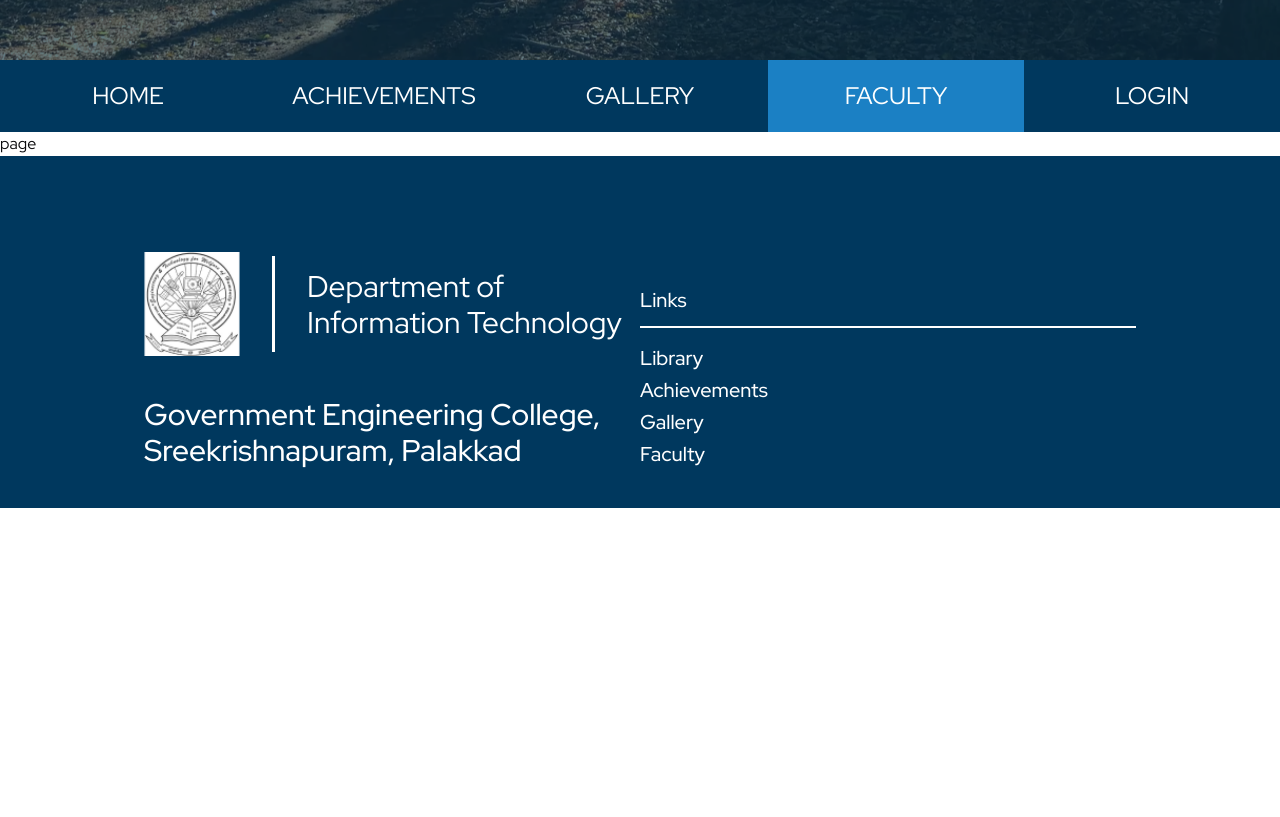
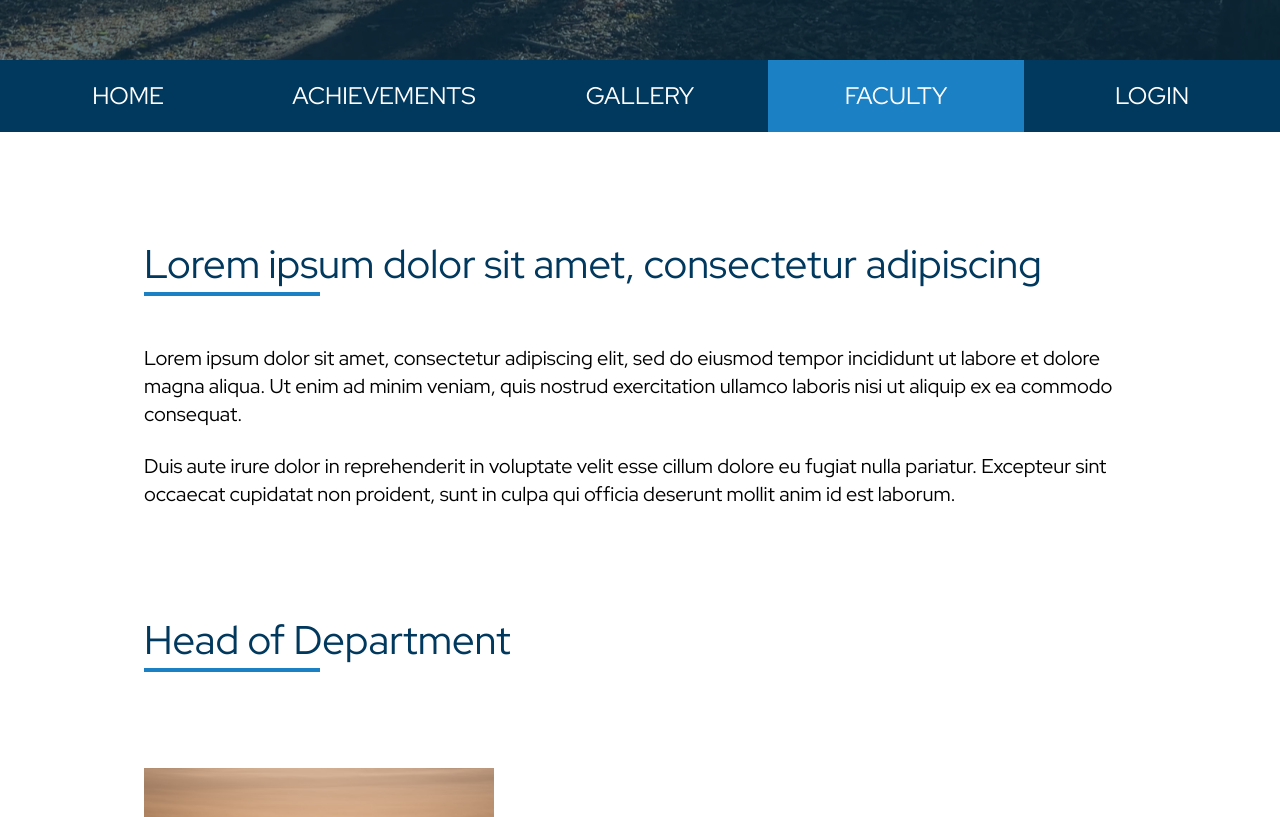
Before and after one commit to anima-regem/it-dept, a Next.js app: page /faculty in a window 1280 px wide. Shown: the part 740-1557 px from the top of the page. Before the commit the page ends 1248 px from the top, so only its background shows below. Built offline with nearby package versions, Linux system fonts and the light colour scheme.

Commit message:
faculty page

```diff
--- a/src/app/faculty/page.tsx
+++ b/src/app/faculty/page.tsx
@@ -1,8 +1,75 @@
+import AchivementCard from '@/components/achivement-card'
 import React from 'react'
 
 const page = () => {
   return (
-    <div>page</div>
+    <div>
+
+      <div className="px-7 py-28 lg:px-36">
+        <h2 className="text-4xl lg:text-[40px] text-[#00385E]">
+          Lorem ipsum dolor sit amet, consectetur adipiscing
+        </h2>
+        <div className=" w-36 lg:w-44 h-1 bg-[#1B80C4] mt-2" />
+
+        <div className=" mt-12">
+          <p className=" text-black text-xl">
+            Lorem ipsum dolor sit amet, consectetur adipiscing elit, sed do eiusmod tempor incididunt ut labore et dolore magna aliqua. Ut enim ad minim veniam, quis nostrud exercitation ullamco laboris nisi ut aliquip ex ea commodo consequat.
+          </p>
+          <br />
+          <p className=" text-black text-xl">
+            Duis aute irure dolor in reprehenderit in voluptate velit esse cillum dolore eu fugiat nulla pariatur. Excepteur sint occaecat cupidatat non proident, sunt in culpa qui officia deserunt mollit anim id est laborum.
+          </p>
+        </div>
+      </div>
+
+
+      <div className="px-7 pb-28 lg:px-36 flex flex-col lg:gap-36 gap-24">
+
+        <div>
+          <h2 className="text-4xl lg:text-[40px] text-[#00385E]">
+            Head of Department
+          </h2>
+          <div className=" w-36 lg:w-44 h-1 bg-[#1B80C4] mt-2" />
+
+          <div className=' mt-24'>
+            <AchivementCard />
+          </div>
+        </div>
+
+
+        <div>
+          <h2 className="text-4xl lg:text-[40px] text-[#00385E]">
+            Associate Professors
+          </h2>
+          <div className=" w-36 lg:w-44 h-1 bg-[#1B80C4] mt-2" />
+
+          <div className=' mt-24 grid grid-cols-2 gap-5 lg:grid-cols-4'>
+            <AchivementCard />
+            <AchivementCard />
+            <AchivementCard />
+            <AchivementCard />
+          </div>
+        </div>
+
+        <div>
+          <h2 className="text-4xl lg:text-[40px] text-[#00385E]">
+            Assistant Professors
+          </h2>
+          <div className=" w-36 lg:w-44 h-1 bg-[#1B80C4] mt-2" />
+
+          <div className=' mt-24 grid grid-cols-2 gap-5 lg:grid-cols-4'>
+            <AchivementCard />
+            <AchivementCard />
+            <AchivementCard />
+            <AchivementCard />
+          </div>
+        </div>
+
+      </div>
+
+    </div>
+
+
   )
 }
 
```
